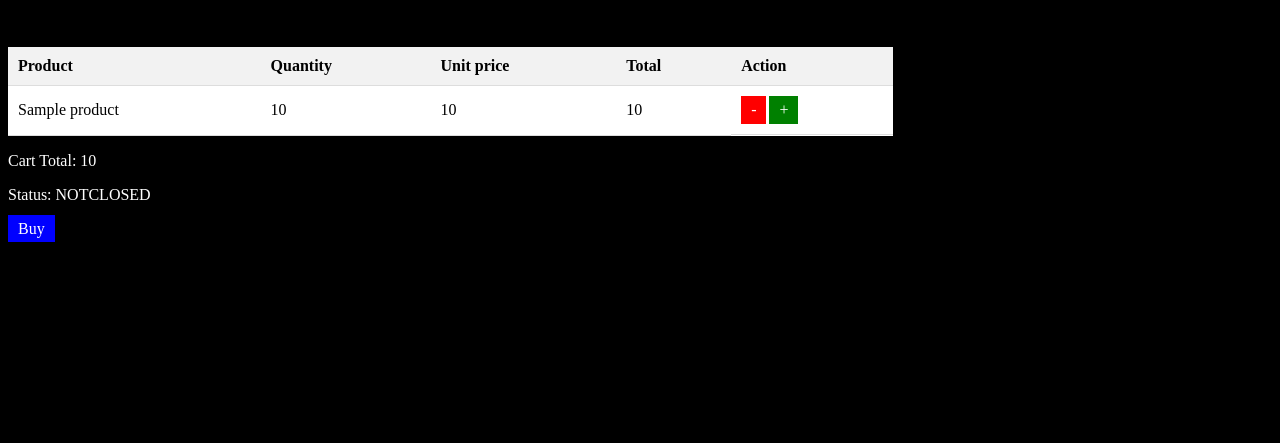
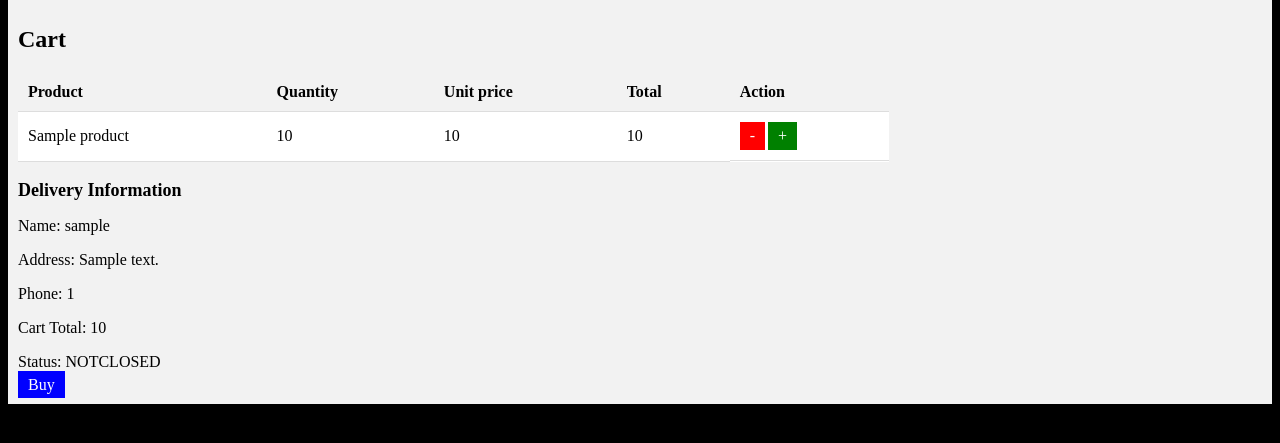
Before and after one commit to lctzz540/Cellphone-Store-WebApp-Django, a Django app: template store/templates/cart.html in a window 1280 px wide. Shown: the part 68-511 px from the top of the page. Run offline with Django 4.2, Linux system fonts and the light colour scheme; the template is opened without the code that fills it: most values are stand-ins (such as "Sample title", 1, 10 or a date in 2020).

Commit message:
edit cart.html to delivery information

```diff
--- a/store/templates/cart.html
+++ b/store/templates/cart.html
@@ -34,23 +34,40 @@
     color: white;
     text-decoration: none;
     padding: 5px 10px;
-    margin-right:3px;
+    margin-right: 3px;
   }
+
   .add-button {
     background-color: green;
     color: white;
     text-decoration: none;
     padding: 5px 10px;
   }
+
   .buy-button {
     background-color: blue;
     color: white;
     text-decoration: none;
     padding: 5px 10px;
   }
+
+  .delivery-info {
+    margin-top: 20px;
+    padding: 10px;
+    background-color: #f2f2f2;
+  }
+
+  .delivery-info h3 {
+    font-size: 18px;
+    margin-bottom: 10px;
+  }
+
+  .delivery-info p {
+    margin-bottom: 5px;
+  }
 </style>
-
 <!-- cart.html -->
+<div class="delivery-info">
 <h1>Cart</h1>
 <table>
   <thead>
@@ -59,9 +76,9 @@
       <th>Quantity</th>
       <th>Unit price</th>
       <th>Total</th>
-      {%if cart.status == "NOTCLOSED"%}
-        <th>Action</th>
-      {%endif%}
+      {% if cart.status == "NOTCLOSED" %}
+      <th>Action</th>
+      {% endif %}
     </tr>
   </thead>
   <tbody>
@@ -71,20 +88,26 @@
       <td>{{ cart_item.quantity }}</td>
       <td>{{ cart_item.product.price }}</td>
       <td>{{ cart_item.get_total }}</td>
-      {%if cart.status == "NOTCLOSED"%}
+      {% if cart.status == "NOTCLOSED" %}
       <td style="display:flex">
-          <a class="remove-button" href="/remove_from_cart/{{ cart_item.id }}">-</a>
-          <a class="add-button" href="/add_to_cart/{{ cart_item.product.id }}">+</a>
+        <a class="remove-button" href="/remove_from_cart/{{ cart_item.id }}">-</a>
+        <a class="add-button" href="/add_to_cart/{{ cart_item.product.id }}">+</a>
       </td>
-      {%endif%}
+      {% endif %}
     </tr>
     {% endfor %}
   </tbody>
 </table>
-<p class="cart-total" style="color:white">Cart Total: {{ cart.get_total }}</p>
-<p class="status" style="color:white">Status: {{ cart.status }}</p>
-{%if cart.status == "NOTCLOSED"%}
-<a class="buy-button" href="/buy/{{ cart.id }}">Buy</a>
-{%endif%}
 
+
+  <h3>Delivery Information</h3>
+  <p>Name: {{ cart.user.username }}</p>
+  <p>Address: {{ cart.user.address }}</p>
+  <p>Phone: {{ cart.user.phone_number }}</p>
+  <p class="cart-total">Cart Total: {{ cart.get_total }}</p>
+  <p class="status">Status: {{ cart.status }}</p>
+  {% if cart.status == "NOTCLOSED" %}
+  <a class="buy-button" href="/buy/{{ cart.id }}">Buy</a>
+  {% endif %}
+</div>
 {% endblock %}
```
